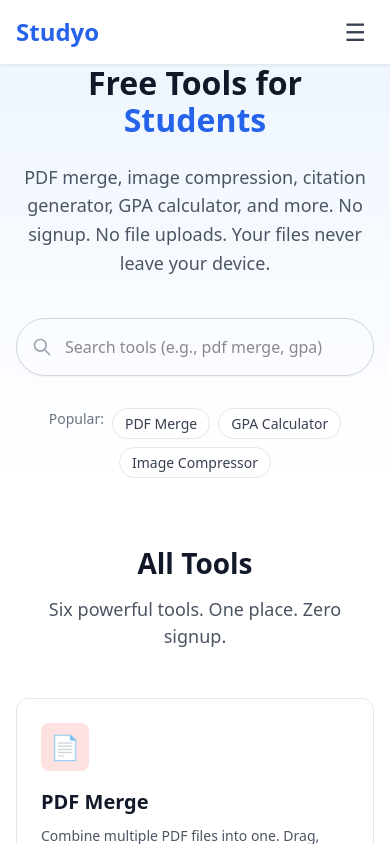
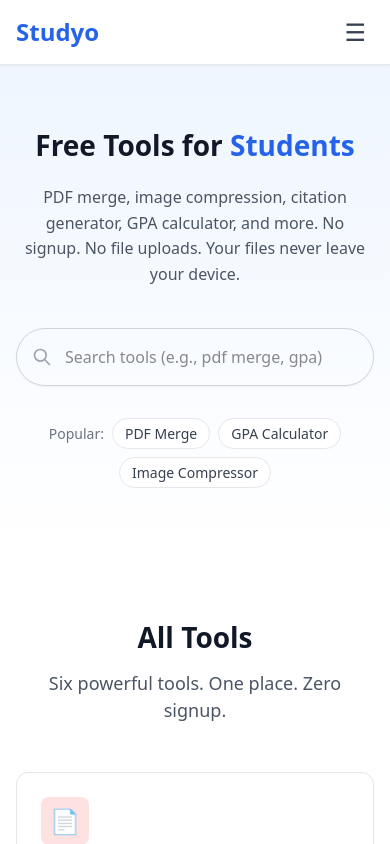
Before and after one commit to hassankhosa21/studyo, a Next.js app in the folder frontend/: page / in a window 390 px wide. Shown: the top 844 px of the page. Built offline with nearby package versions, Linux system fonts and the light colour scheme.

Commit message:
Fix: Hero section layout centering issue

```diff
--- a/frontend/src/app/layout.tsx
+++ b/frontend/src/app/layout.tsx
@@ -1,4 +1,5 @@
 import type { Metadata } from "next";
+import Script from "next/script";
 import "./globals.css";
 import Navbar from "@/components/Navbar";
 import Footer from "@/components/Footer";
@@ -32,6 +33,20 @@ export default function RootLayout({
         />
       </head>
       <body className="flex flex-col min-h-screen">
+        {/* Google Analytics */}
+        <Script
+          src="https://www.googletagmanager.com/gtag/js?id=G-3TN9Z0G3W2"
+          strategy="afterInteractive"
+        />
+        <Script id="google-analytics" strategy="afterInteractive">
+          {`
+            window.dataLayer = window.dataLayer || [];
+            function gtag(){dataLayer.push(arguments);}
+            gtag('js', new Date());
+            gtag('config', 'G-3TN9Z0G3W2');
+          `}
+        </Script>
+
         <Navbar />
         <main className="flex-1">{children}</main>
         <Footer />
--- a/frontend/src/components/Hero.tsx
+++ b/frontend/src/components/Hero.tsx
@@ -40,15 +40,34 @@ export default function Hero() {
   };
 
   return (
-    <section className="bg-gradient-to-b from-blue-50 to-white py-16 md:py-24">
-      <div className="page-container" style={{ textAlign: "center" }}>
+    <section
+      style={{
+        background: "linear-gradient(to bottom, #eff6ff, #ffffff)",
+        paddingTop: "4rem",
+        paddingBottom: "4rem",
+      }}
+    >
+      <div
+        style={{
+          maxWidth: "1280px",
+          marginLeft: "auto",
+          marginRight: "auto",
+          paddingLeft: "1rem",
+          paddingRight: "1rem",
+          textAlign: "center",
+          width: "100%",
+        }}
+      >
         {/* Tagline */}
         <h1
           style={{
-            fontSize: "clamp(2rem, 5vw, 3.5rem)",
+            fontSize: "clamp(1.75rem, 5vw, 3.5rem)",
             fontWeight: "bold",
             lineHeight: "1.15",
             color: "#111827",
+            maxWidth: "900px",
+            marginLeft: "auto",
+            marginRight: "auto",
           }}
         >
           Free Tools for <span style={{ color: "#2563eb" }}>Students</span>
@@ -57,7 +76,7 @@ export default function Hero() {
         <p
           style={{
             marginTop: "1.5rem",
-            fontSize: "1.125rem",
+            fontSize: "clamp(1rem, 2vw, 1.125rem)",
             color: "#4b5563",
             maxWidth: "640px",
             marginLeft: "auto",
@@ -77,6 +96,7 @@ export default function Hero() {
             marginLeft: "auto",
             marginRight: "auto",
             position: "relative",
+            width: "100%",
           }}
         >
           <div style={{ position: "relative" }}>
@@ -93,6 +113,7 @@ export default function Hero() {
                 fontSize: "1rem",
                 outline: "none",
                 boxShadow: "0 1px 2px rgba(0,0,0,0.05)",
+                boxSizing: "border-box",
               }}
             />
             <svg
@@ -165,6 +186,7 @@ export default function Hero() {
             display: "flex",
             flexWrap: "wrap",
             justifyContent: "center",
+            alignItems: "center",
             gap: "0.5rem",
             fontSize: "0.875rem",
           }}
```
